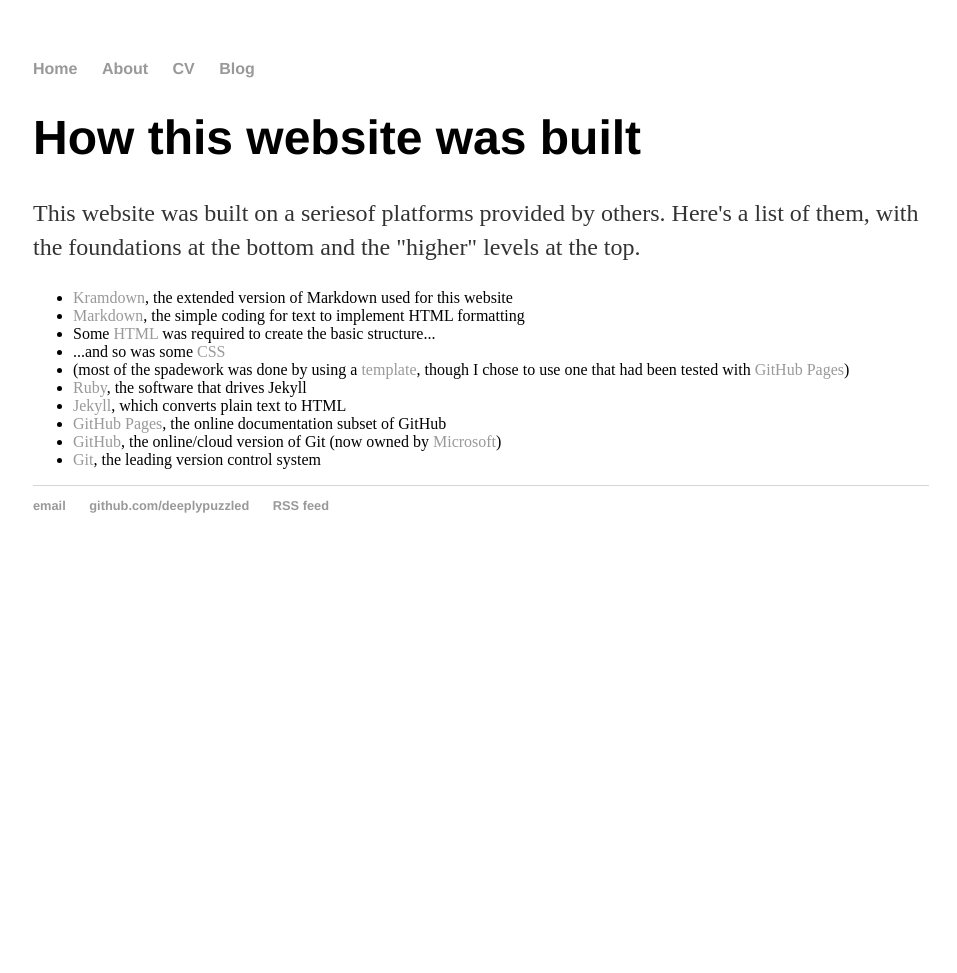
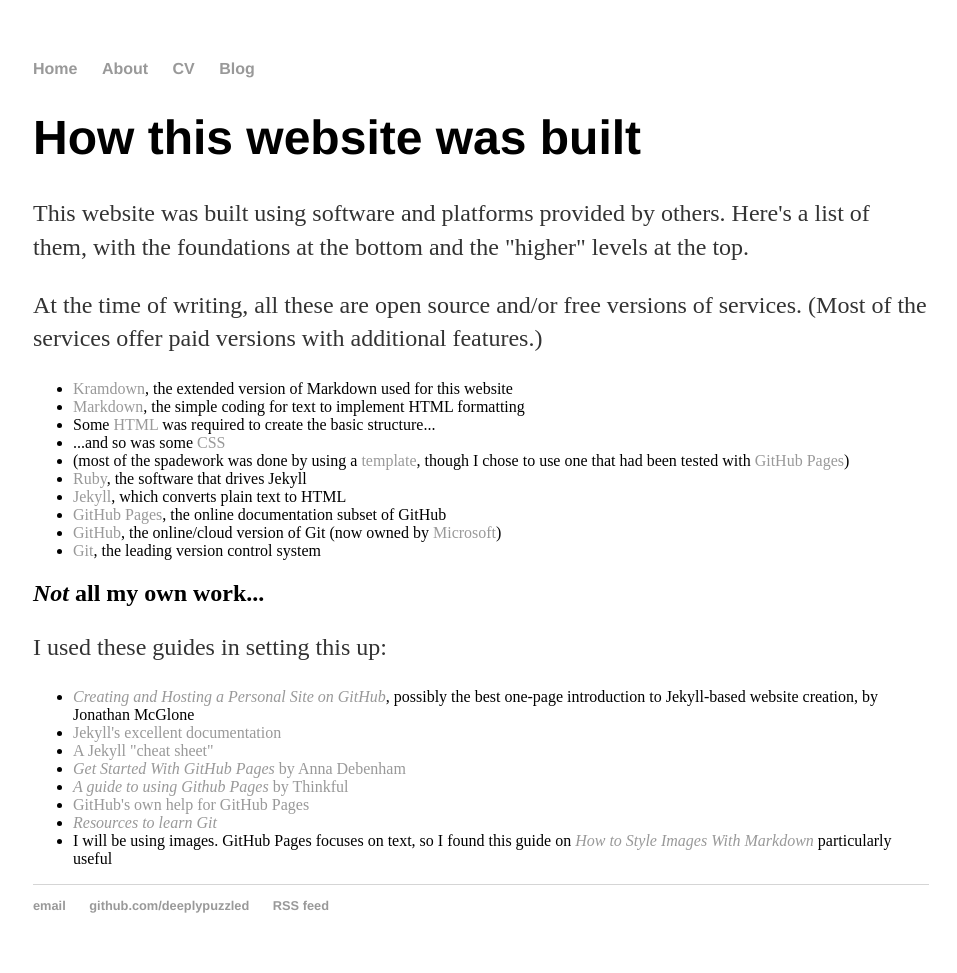
Before and after one commit to deeplypuzzled/deeplypuzzled.github.io, a Jekyll site: the page built from about/index.html, in a window 1280 px wide. Shown: the whole page, without its empty margins (159-1116 px from the left). Built offline with Jekyll 4.4.1, drawn with Linux system fonts in a browser that asks for light colours; before the commit the page ends 900 px from its top, so only the background shows below that.

Commit message:
Update index.html

```diff
--- a/about/index.html
+++ b/about/index.html
@@ -4,7 +4,8 @@
 ---
 <div class="blurb">
 	<h1>How this website was built</h1>
-	<p>This website was built on a seriesof platforms provided by others. Here's a list of them, with the foundations at the bottom and the "higher" levels at the top.</p>
+	<p>This website was built using software and platforms provided by others. Here's a list of them, with the foundations at the bottom and the "higher" levels at the top.</p>
+	<p>At the time of writing, all these are open source and/or free versions of services. (Most of the services offer paid versions with additional features.)</p>
 	<ul>
 		<li><a href="https://">Kramdown</a>, the extended version of Markdown used for this website</li>
 		<li><a href="https://">Markdown</a>, the simple coding for text to implement HTML formatting</li>
@@ -17,4 +18,16 @@
 		<li><a href="https://">GitHub</a>, the online/cloud version of Git (now owned by <a href="https://blogs.microsoft.com/blog/2018/10/26/microsoft-completes-github-acquisition/">Microsoft</a>)</li>
 		<li><a href="https://">Git</a>, the leading version control system</li>
 	</ul>
+	<h2><em>Not</em> all my own work...</h2>
+	<p>I used these guides in setting this up:</p>
+	<ul>
+		<li><a href="http://jmcglone.com/guides/github-pages/"><em>Creating and Hosting a Personal Site on GitHub</em></a>, possibly the best one-page introduction to Jekyll-based website creation, by Jonathan McGlone</li>
+		<li><a href="https://jekyllrb.com/docs/">Jekyll's excellent documentation</a></li>
+		<li><a href="https://learn.cloudcannon.com/jekyll-cheat-sheet/">A Jekyll "cheat sheet"</a></li>
+		<li><a href="https://24ways.org/2013/get-started-with-github-pages/"><em>Get Started With GitHub Pages</em> by Anna Debenham</a></li>
+		<li><a href="https://www.thinkful.com/learn/a-guide-to-using-github-pages/"><em>A guide to using Github Pages</em> by Thinkful</a></li>
+		<li><a href="https://help.github.com/en/categories/github-pages-basics">GitHub's own help for GitHub Pages</a></li>
+		<li><a href="https://try.github.io/"><em>Resources to learn Git</em></a></li>
+		<li>I will be using images. GitHub Pages focuses on text, so I found this guide on <a href="https://www.xaprb.com/blog/how-to-style-images-with-markdown/"><em>How to Style Images With Markdown</em></a> particularly useful</li>
+	</ul>
 </div><!-- /.blurb -->
```
